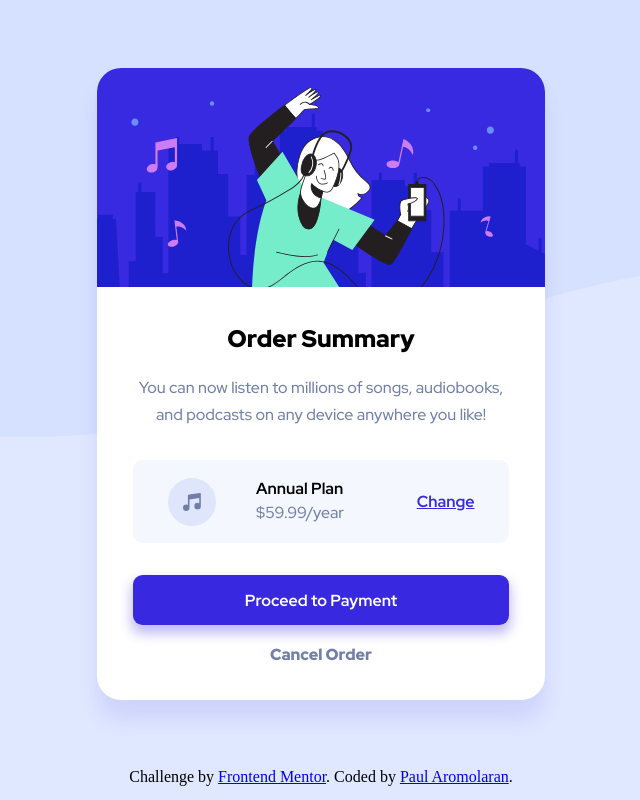
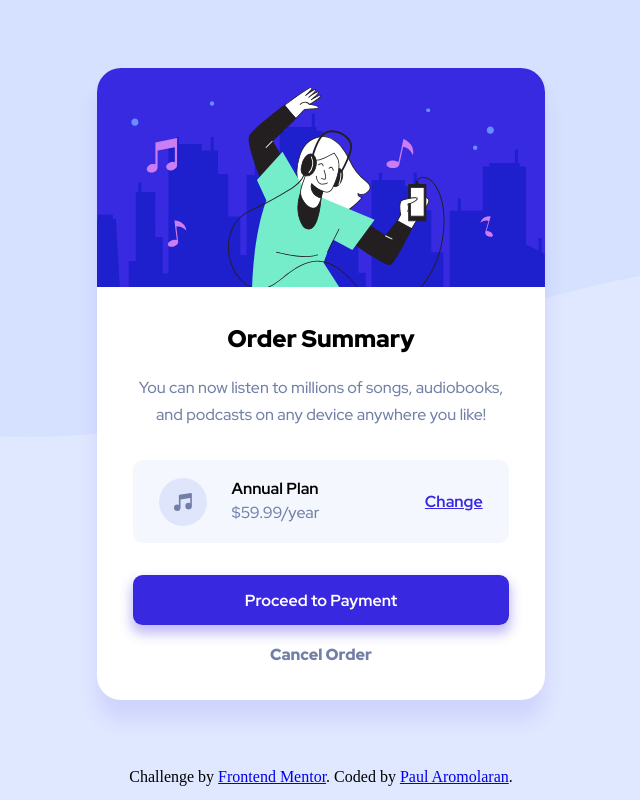
Before and after one commit to PaulAroo/thrills-order-summary, a plain HTML site: page index.html in a window 1280 px wide. Shown: the whole page, without its empty margins (319-959 px from the left). Drawn offline with Linux system fonts and the light colour scheme.

Commit message:
add: flex property to plan>div

```diff
--- a/style.css
+++ b/style.css
@@ -76,10 +76,10 @@ button:hover {
 }
 
 .plan > div {
+  flex: 0.7;
   display: flex;
   flex-direction: column;
   text-align: left;
-  margin-right: 2em;
 }
 
 .plan p {
```
